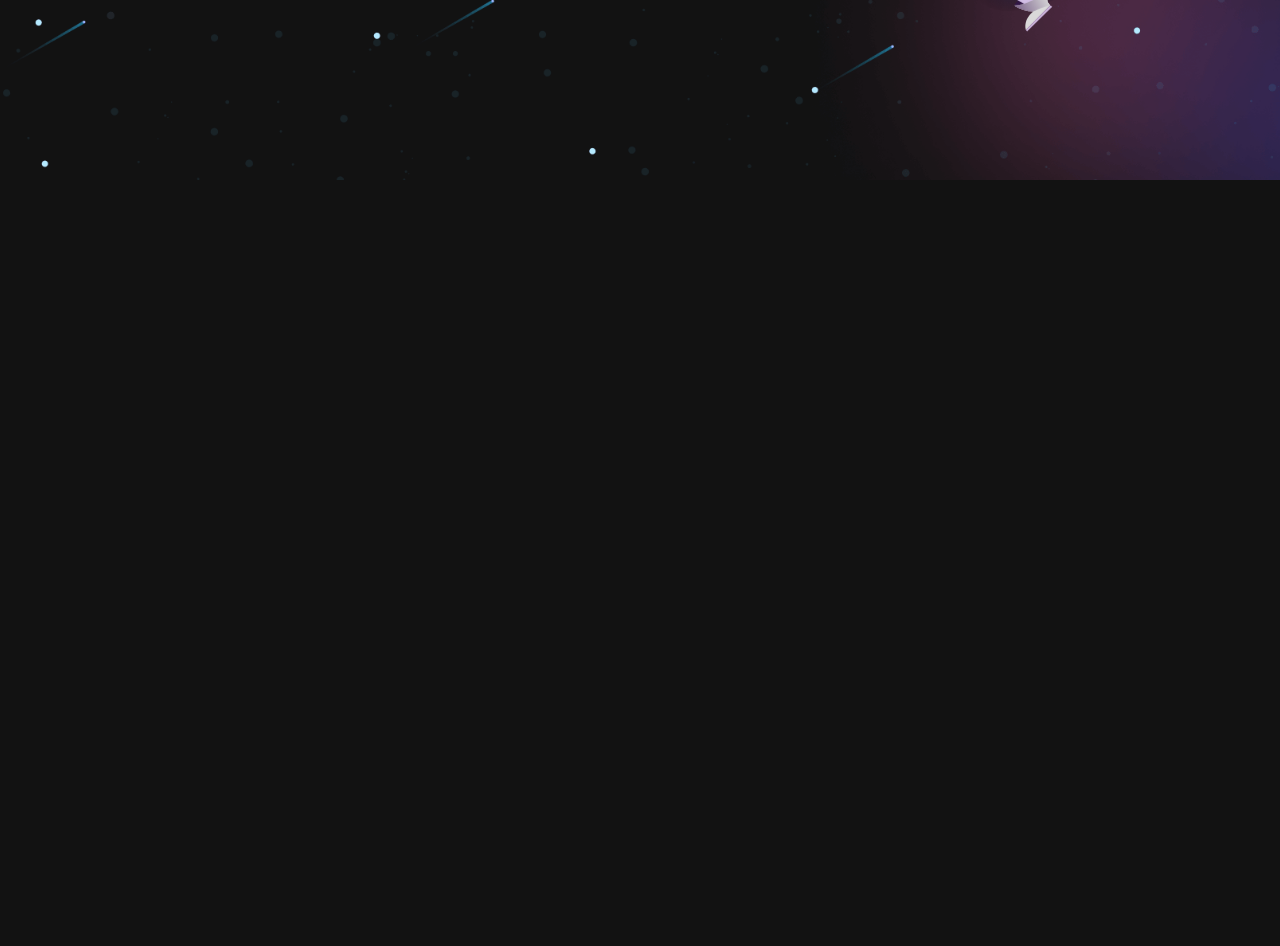
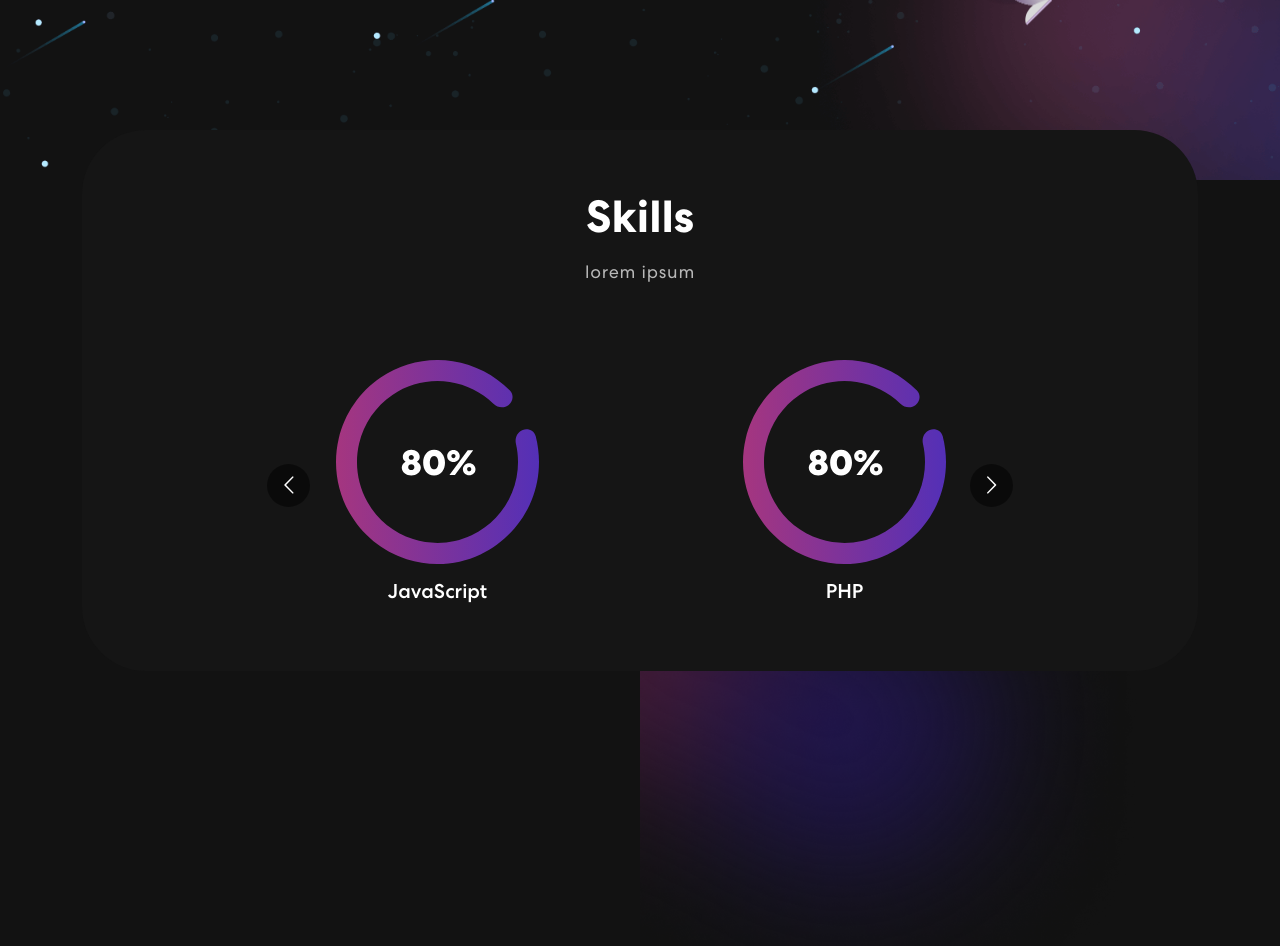
Before and after one commit to kaviyakrishnan/KSuji-Responsive-Portfolio-Website, a React (Create React App) app: page / in a window 1280 px wide. Shown: the part 680-1626 px from the top of the page. Before the commit the page ends 860 px from the top, so only its background shows below. Built offline with nearby package versions, Linux system fonts and the light colour scheme.

Commit message:
Skills section feature added

```diff
--- a/package.json
+++ b/package.json
@@ -11,6 +11,7 @@
     "react-bootstrap": "^2.10.0",
     "react-bootstrap-icons": "^1.10.3",
     "react-dom": "^18.2.0",
+    "react-multi-carousel": "^2.8.4",
     "react-scripts": "5.0.1",
     "web-vitals": "^2.1.4"
   },
--- a/src/App.css
+++ b/src/App.css
@@ -239,7 +239,7 @@ p.danger {
   object-position: center top;
   }
 
-  .banner tagline {
+  .banner-tagl {
     color: #fff;
   font-weight: 700;
   letter-spacing:0.8px;
@@ -325,6 +325,53 @@ p.danger {
       border-right: 0.08em solid #666;
       }
 
+/*Skills */
+
+.skills{
+  padding: 0 0 50px 0;
+  position: relative;
+}
+
+.skills-bx{
+ background: #151515;
+ border-radius: 64px;
+ text-align: center;
+ padding: 60px 50px;
+ margin-top: -50px;
+}
+
+.skills h2{
+  font-size: 45px;
+  font-weight:  700;
+
+}
+
+.skills p{
+  color: #b8b8b8;
+  font-size: 18px;
+  letter-spacing:  0.8px;
+  line-height: 1.5em;
+  margin: 14px 0 75px 0;
+}
+
+.skills-slider{
+  width: 80%;
+  margin: 0 auto;
+  position: relative;
+}
+
+.skills-slider .item img {
+  width: 50%;
+  margin: 0 auto 15px auto;
+}
+
+.background-img-left{
+  top: 28%;
+  position: absolute;
+  bottom: 0;
+  width: 40%;
+  z-index: -4;
+}
 .App {
   text-align: center;
 }
--- a/src/App.js
+++ b/src/App.js
@@ -3,8 +3,9 @@ import './App.css';
 
 import { NavBar } from './components/Navbar.js';
 import { Banner } from './components/Banner';
-//import { Skill } from './components/Skill';
+import { Skills } from './components/Skills';
 import 'bootstrap/dist/css/bootstrap.min.css'
+
 
 function App() {
   return (
@@ -12,6 +13,7 @@ function App() {
     <div className="App">
    <NavBar />
     <Banner />
+    <Skills />
     </div>
 
   );
--- a/src/components/Banner.js
+++ b/src/components/Banner.js
@@ -55,7 +55,7 @@ return(
         <Container>
             <Row className="align_items_center">
                 <Col xs={12} md={6} xl={7}>
-                    <span className="tagline">Welcome to my Portfolio</span>
+                    <span className="tagl">Welcome to my Portfolio</span>
                     <h1>{`Hi i am Kaviya krishnan Suji`}</h1>
                     <h2><span className="wrap">{text}</span></h2>
                     <p>dfghbdiuhabbfggggauidgjnaikdngaubgdnokasmdfijandfgkadfghbaidkgmiasdgiaduhhSJNGI</p>
--- /dev/null
+++ b/src/components/Skills.js
@@ -0,0 +1,71 @@
+import { Container, Row , Col} from "react-bootstrap";
+import  Carousel from 'react-multi-carousel';
+import "react-multi-carousel/lib/styles.css";
+import meterImg from "../assets/img/meter2.svg";
+import colorSharp from "../assets/img/color-sharp.png"
+
+
+export const Skills = () => {
+
+    const responsive = {
+        superLargeDesktop: {
+        breakpoint: { max: 4000, min: 3000 },
+        items: 5
+        },
+        desktop: {
+        breakpoint: { max: 3000, min: 1024 },
+        items: 3
+        },
+        tablet: {
+        breakpoint: { max: 1024, min: 464 },
+        items: 2
+        },
+        mobile: {
+        breakpoint: { max: 464, min: 0 },
+        items: 1
+        }
+    };
+
+    return (
+        <section className="skills" id="skills">
+            <Container>
+                <Row>
+                    <Col>
+                        <div className="skills-bx">
+                            <h2>
+                                Skills
+                            </h2>
+                            <p> lorem ipsum</p>
+
+                            <Carousel responsive={responsive} infinite={true} className="skills-slider">
+                                <div className="item">
+                                    <img src={meterImg} alt="slider-Img" />
+                                    <h5>JavaScript</h5>
+                                </div>
+                                <div className="item">
+                                    <img src={meterImg} alt="slider-Img" />
+                                    <h5>PHP</h5>
+                                </div>
+                                <div className="item">
+                                    <img src={meterImg} alt="slider-Img" />
+                                    <h5>TypeScript</h5>
+                                </div>
+                                <div className="item">
+                                    <img src={meterImg} alt="slider-Img" />
+                                    <h5>SQL</h5>
+                                </div>
+                                <div className="item">
+                                    <img src={meterImg} alt="slider-Img" />
+                                    <h5>React</h5>
+                                </div>
+                            </Carousel>
+                        </div>
+                    </Col>
+                </Row>
+            </Container>
+            <img className="background-img-left" src={colorSharp} alt="" />
+        </section>
+    )
+
+
+}
```
Also changed, not shown: src/assets/img/color-sharp.png (added), 1 other file (tests, documents, lock files or other folders).
